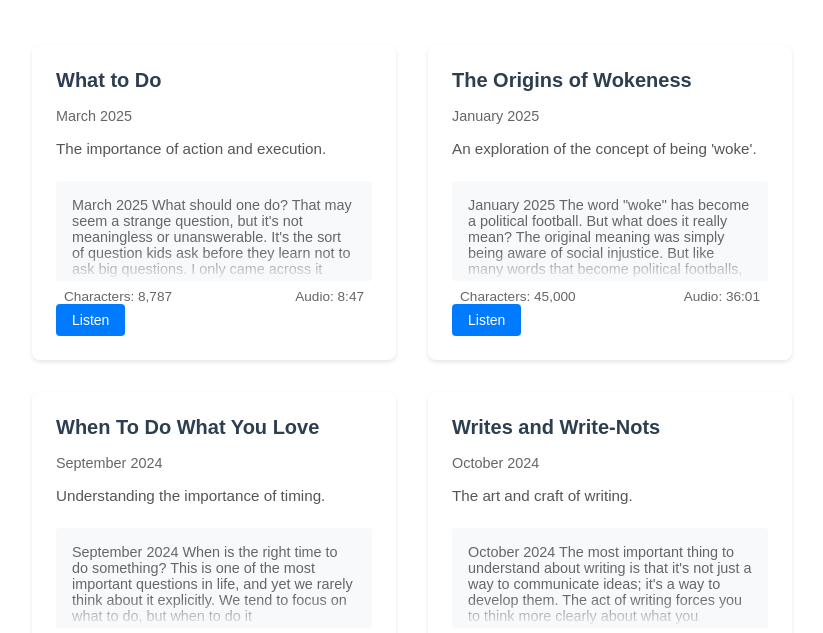
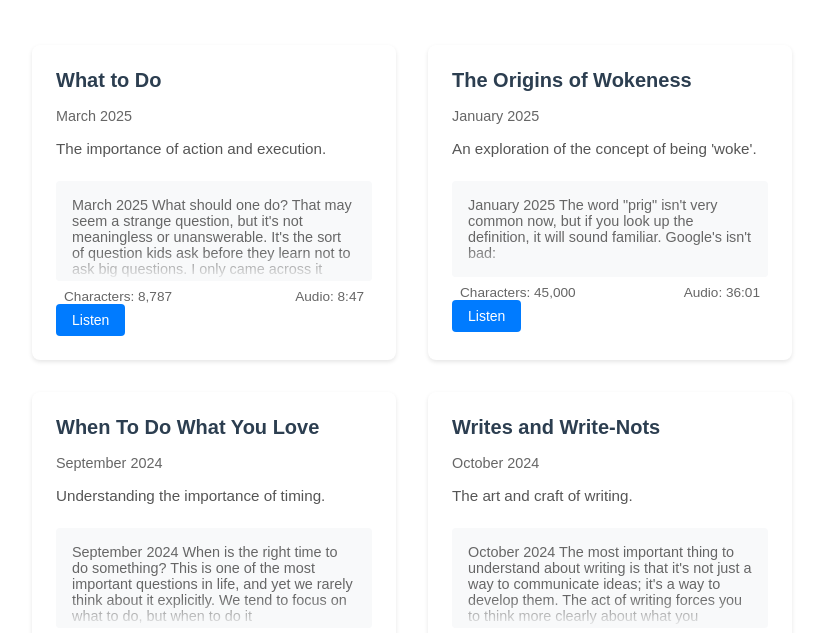
Before and after one commit to victorlazarte/paulpod, a plain HTML site: page index.html in a window 1280 px wide. Shown: the part 163-796 px from the top of the page, without its empty margins (228-1051 px from the left). Drawn offline with Linux system fonts and the light colour scheme.

Commit message:
fix text

```diff
--- a/index.html
+++ b/index.html
@@ -232,9 +232,8 @@ before they learn not to ask big questions. I only came across it
             <p class="essay-description">An exploration of the concept of being 'woke'.</p>
             <div class="essay-preview">
                 January 2025
-The word "woke" has become a political football. But what does it
-really mean? The original meaning was simply being aware of social
-injustice. But like many words that become political footballs, it
+The word "prig" isn't very common now, but if you look up the
+definition, it will sound familiar. Google's isn't bad:
             </div>
             <div class="essay-stats">
                 <span>Characters: 45,000</span>
```
